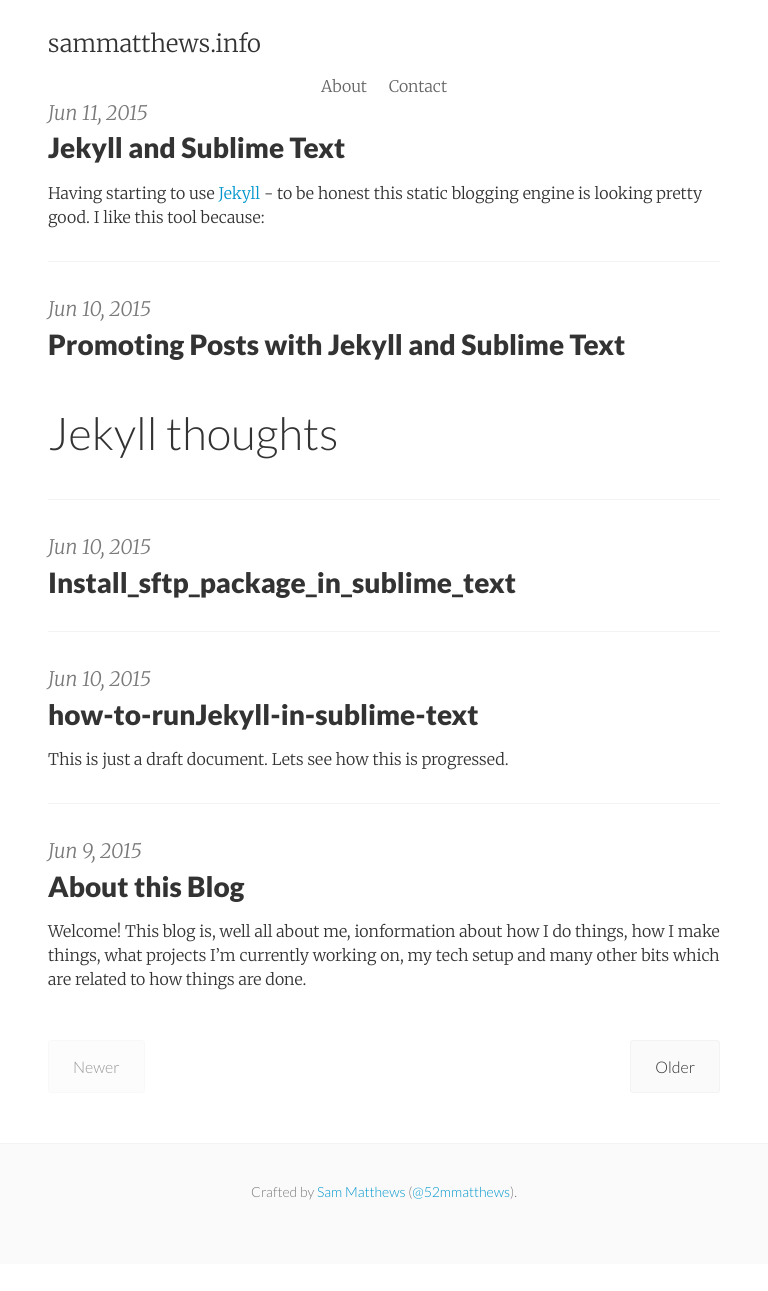
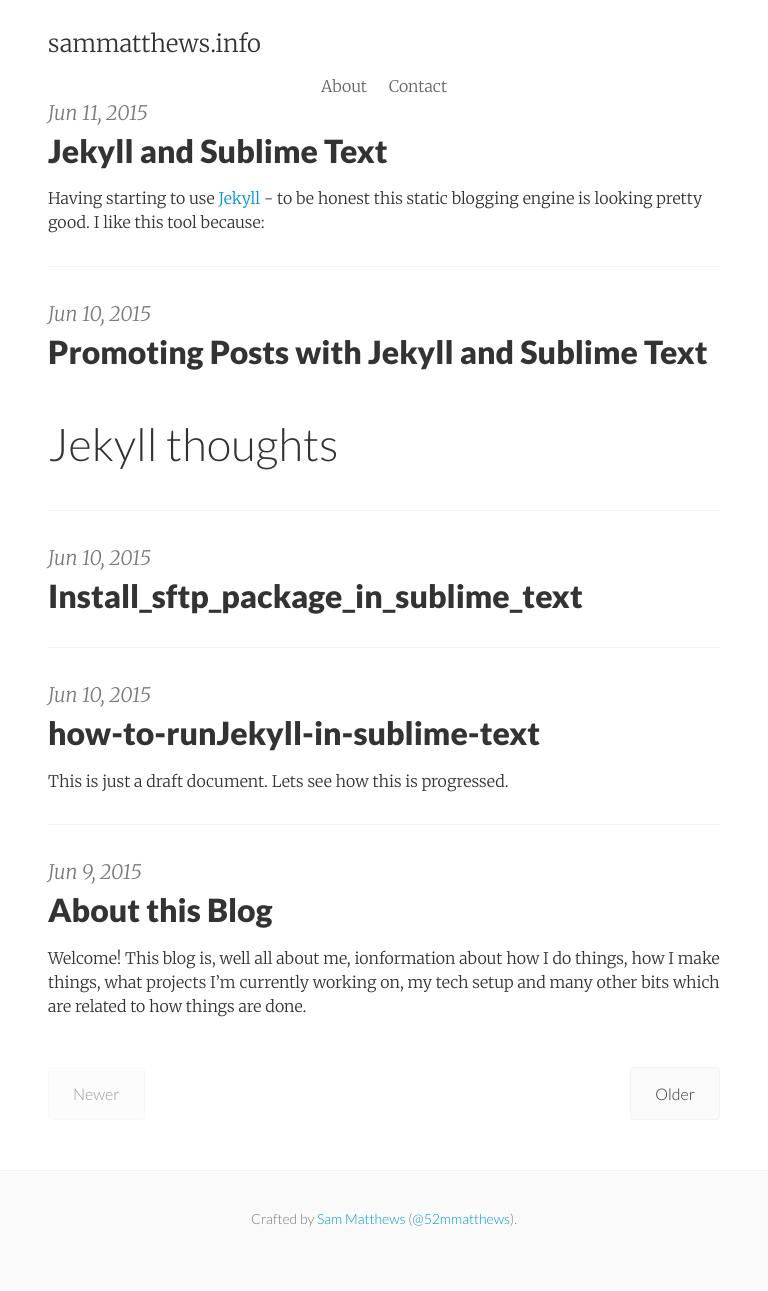
Before and after one commit to sam-matthews/Jekyll, a Jekyll site: the page built from index.html, in a window 768 px wide. Built offline with Jekyll 4.4.1, drawn with Linux system fonts in a browser that asks for light colours; Markdown is read by kramdown in place of the engine named in the settings; the list of posts is cut into pages by our own code; before the commit the page ends 1264 px from its top, so only the background shows below that.

Commit message:
CSS changes
Changed font-size for H2 headings.

```diff
--- a/_sass/_main.scss
+++ b/_sass/_main.scss
@@ -342,7 +342,7 @@ h6,
   }
 
   h2 {
-    font-size: 1rem;
+    font-size: 2rem;
   }
 
 /* End of changes: sammatthews.info */
@@ -419,7 +419,7 @@ h6,
   .h2,
   h2 {
     /*font-size: 1.999rem;*/
-    font-size: 1.75rem;
+    font-size: 2rem;
   }
 
   /* .post-meta is the class for the post date. */
```
